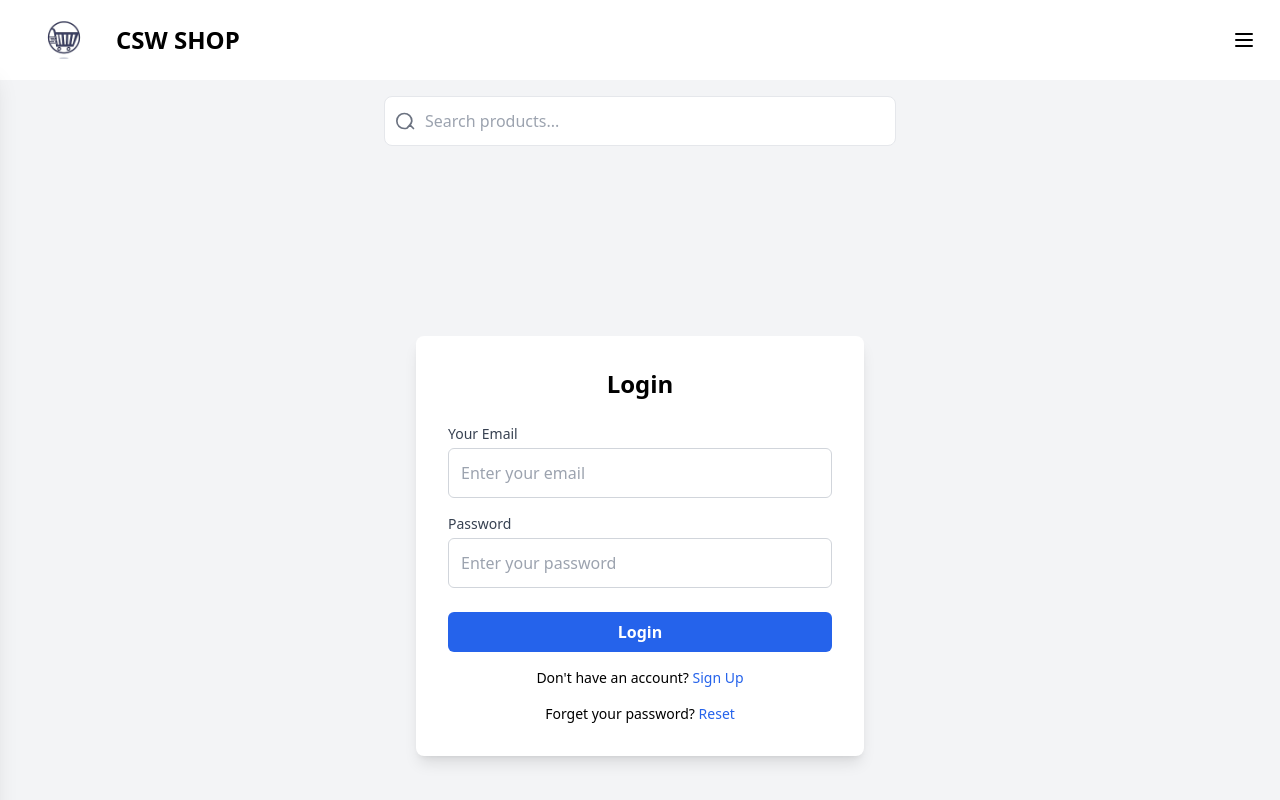
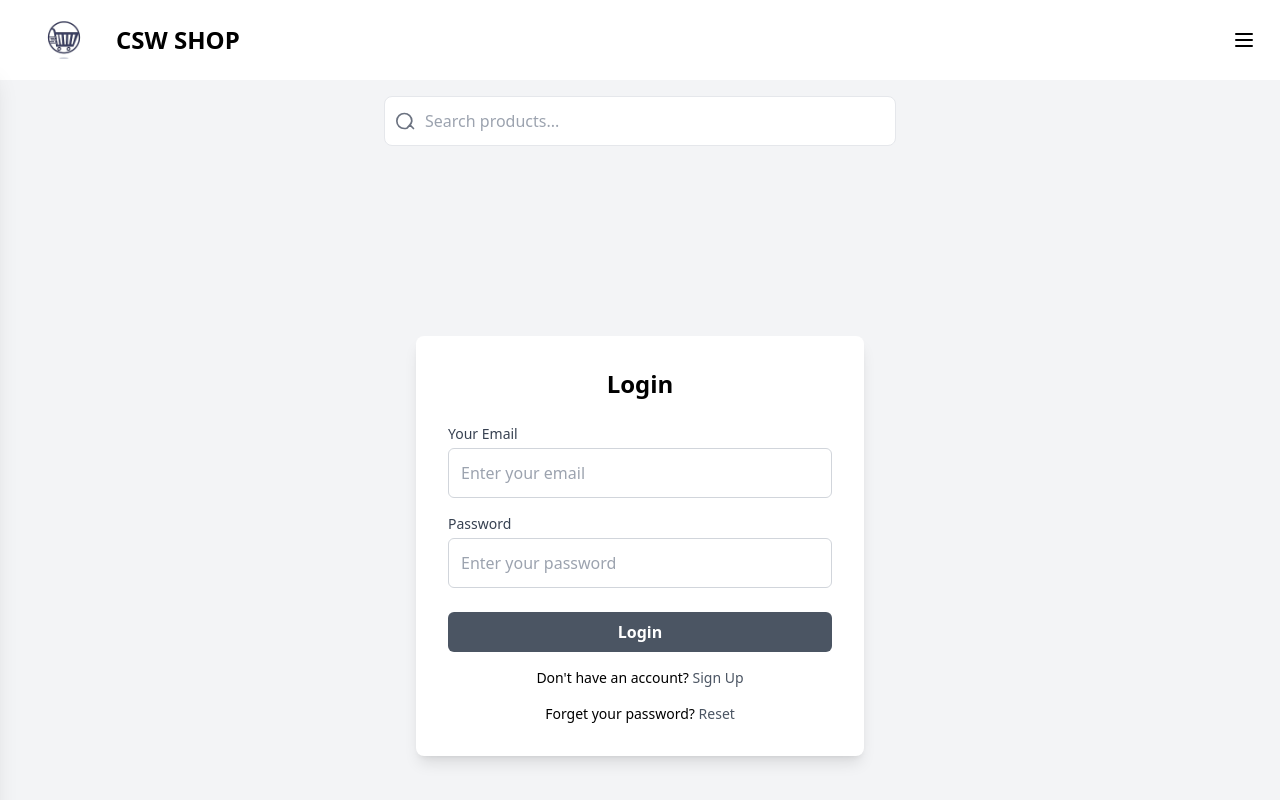
Before and after one commit to zobirofkir/e-commerce-frontend, a React (Create React App) app: page /login in a window 1280 px wide. Shown: the top 800 px of the page. Built offline with nearby package versions, Linux system fonts and the light colour scheme.

Commit message:
update colors from primary to gray from authenticated routes

```diff
--- a/src/screens/login/LoginScreen.js
+++ b/src/screens/login/LoginScreen.js
@@ -64,17 +64,17 @@ const LoginScreen = () => {
           </div>
           <button
             type="submit"
-            className="w-full py-2 bg-blue-600 text-white font-semibold rounded-md hover:bg-blue-500 transition duration-200"
+            className="w-full py-2 bg-gray-600 text-white font-semibold rounded-md hover:bg-gray-500 transition duration-200"
           >
             Login
           </button>
           <p className="mt-4 text-sm text-center">
             Don't have an account?
-            <a href="/register" className="text-blue-600 hover:underline"> Sign Up</a>
+            <a href="/register" className="text-gray-600 hover:underline"> Sign Up</a>
           </p>
           <p className="mt-4 text-sm text-center">
             Forget your password?
-            <a href="/reset" className="text-blue-600 hover:underline"> Reset</a>
+            <a href="/reset" className="text-gray-600 hover:underline"> Reset</a>
           </p>
         </form>
       </div>
--- a/src/screens/register/RegisterScreen.js
+++ b/src/screens/register/RegisterScreen.js
@@ -89,13 +89,13 @@ const RegisterScreen = () => {
           </div>
           <button
             type="submit"
-            className="w-full py-2 bg-blue-600 text-white font-semibold rounded-md hover:bg-blue-500 transition duration-200"
+            className="w-full py-2 bg-gray-600 text-white font-semibold rounded-md hover:bg-gray-500 transition duration-200"
           >
             Register
           </button>
           <p className="mt-4 text-md text-center">
             Already have an account?
-            <a href="/login" className="text-blue-600 hover:underline"> Login</a>
+            <a href="/login" className="text-gray-600 hover:underline"> Login</a>
           </p>
         </form>
       </div>
--- a/src/screens/reset/ResetScreen.js
+++ b/src/screens/reset/ResetScreen.js
@@ -53,7 +53,7 @@ const ResetScreen = () => {
           </div>
           <button
             type="submit"
-            className="w-full py-2 bg-blue-600 text-white font-semibold rounded-md hover:bg-blue-500 transition duration-200"
+            className="w-full py-2 bg-gray-600 text-white font-semibold rounded-md hover:bg-gray-500 transition duration-200"
             disabled={loading}
           >
             {loading ? 'Please Wait...' : 'Reset'}
```
